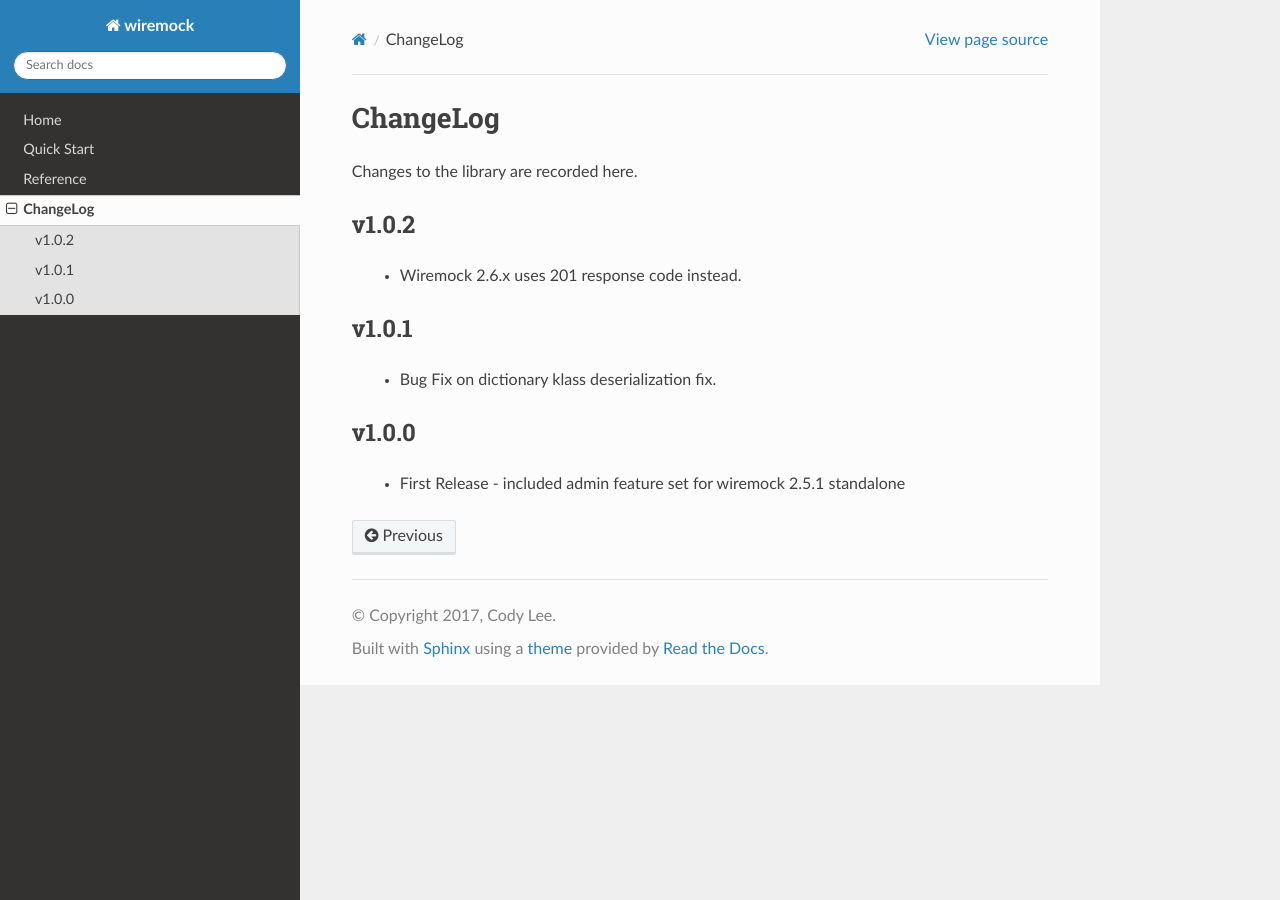
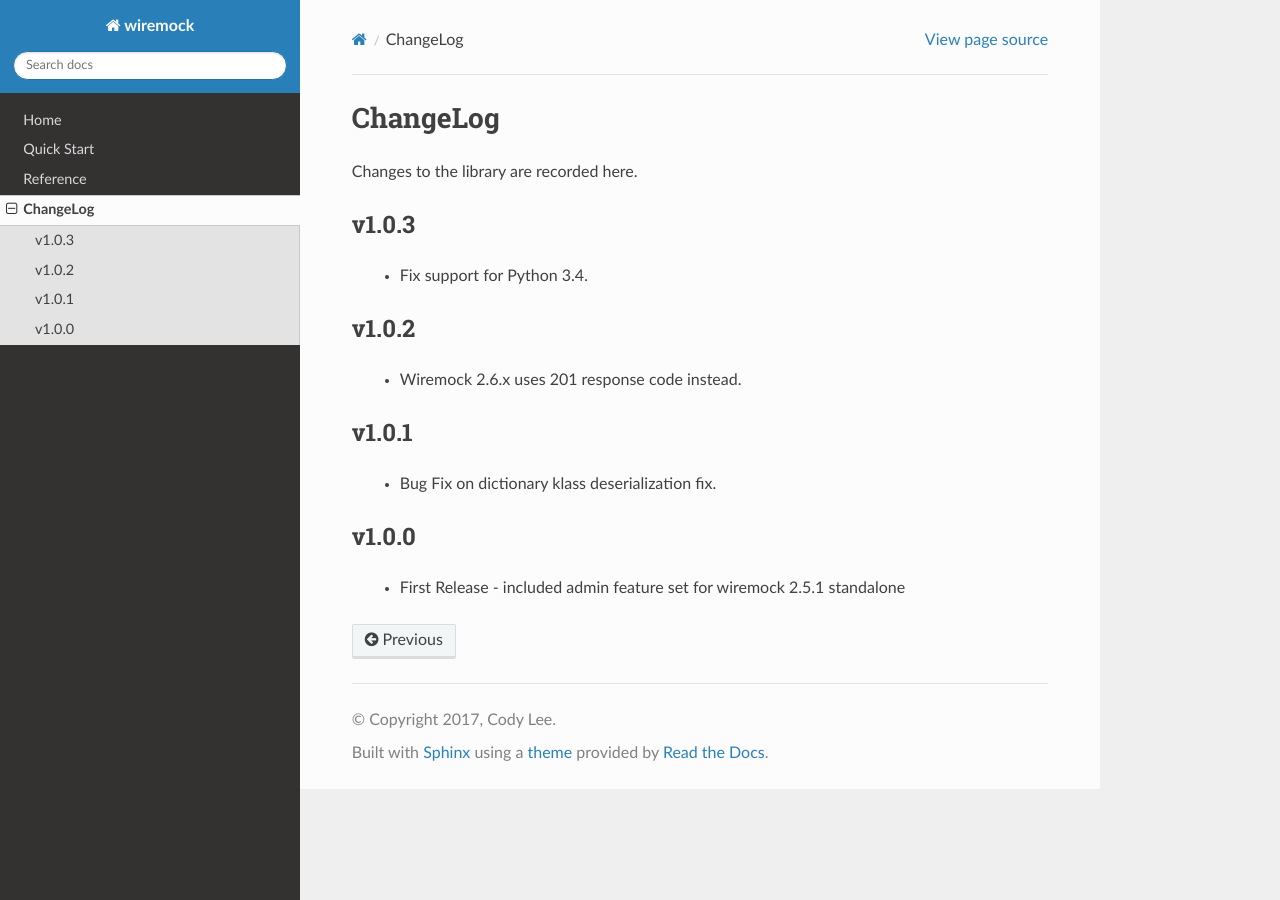
Before and after one commit to wiremock/python-wiremock, a Sphinx documentation site: the page built from docs/changelog.rst, in a window 1280 px wide. Built offline with Sphinx 7.4.7 and the Read the Docs theme 2.0.0, drawn with Linux system fonts in a browser that asks for light colours.

Commit message:
bump version for python3.4 version support fix

```diff
--- a/docs/changelog.rst
+++ b/docs/changelog.rst
@@ -4,6 +4,10 @@ ChangeLog
 =========
 
 Changes to the library are recorded here.
+
+v1.0.3
+------
+  * Fix support for Python 3.4.
 
 v1.0.2
 ------
```
Also changed, not shown: 1 other file.
